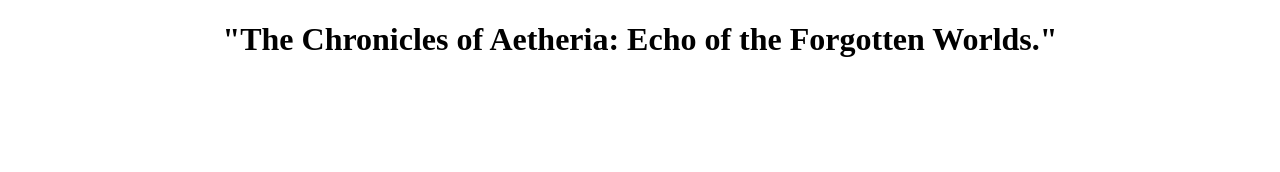
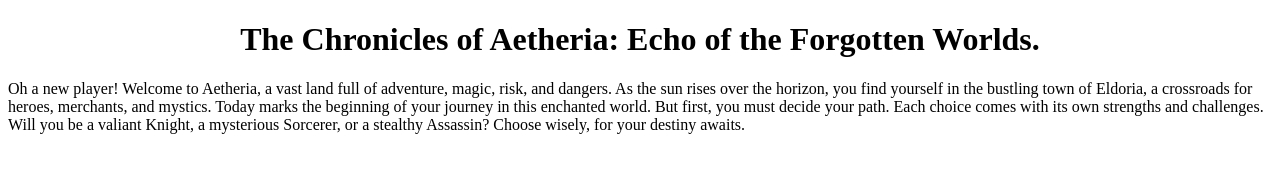
Before and after one commit to EstebanZG999/Lab3Web, a plain HTML site: page index.html in a window 1280 px wide. Drawn offline with Linux system fonts and the light colour scheme.

Commit message:
add: added background to the story

```diff
--- a/index.html
+++ b/index.html
@@ -3,14 +3,25 @@
 <head>
     <meta charset="UTF-8">
     <meta name="viewport" content="width=device-width, initial-scale=1.0">
-    <title>Lab 3 Web</title>
+    <title>Lab 3 Web: The Chronicles of Aetheria</title>
 </head>
-<center>
-    <h1>
-        "The Chronicles of Aetheria: Echo of the Forgotten Worlds."
-    </h1>
-</center>
 <body>
+    <center>
+        <h1>
+            The Chronicles of Aetheria: Echo of the Forgotten Worlds.
+        </h1>
+    </center>
+    <article>
+        <p>
+            Oh a new player! Welcome to Aetheria, a vast land full of adventure, magic, risk, and dangers.
+            As the sun rises over the horizon, you find yourself in the bustling town of Eldoria, a crossroads for heroes,
+            merchants, and mystics. Today marks the beginning of your journey in this enchanted world.
+            But first, you must decide your path. Each choice comes with its own strengths and challenges.
+            Will you be a valiant Knight, a mysterious Sorcerer, or a stealthy Assassin? Choose wisely, for your destiny awaits.
+        </p>
+        <ul>
 
+        </ul>
+    </article>
 </body>
 </html>
```
